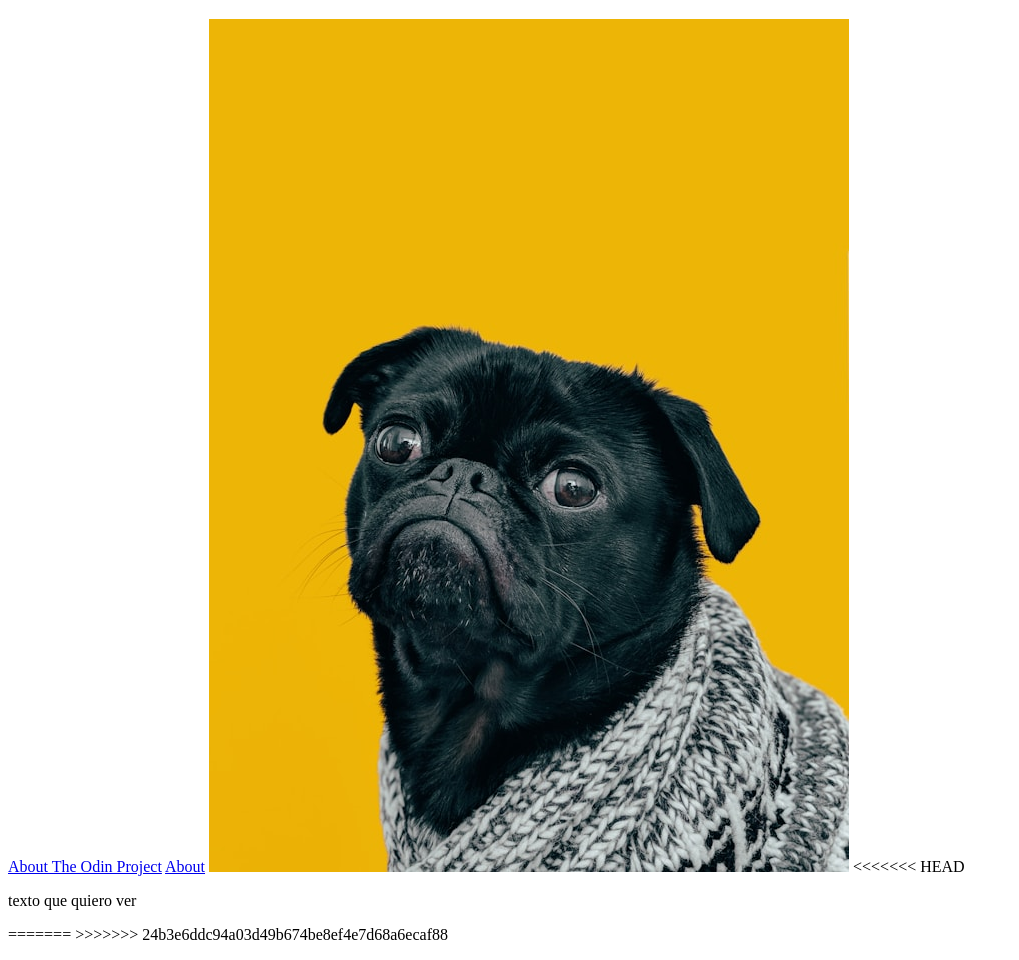
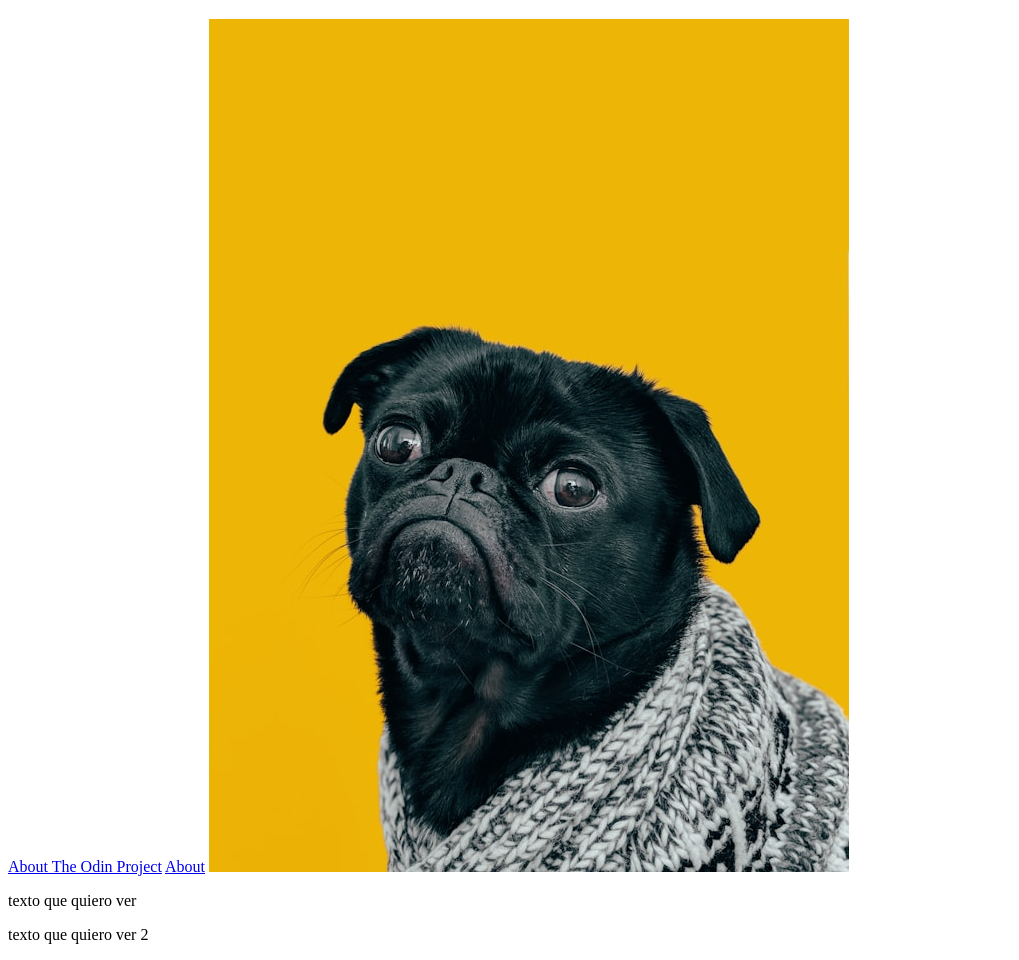
Before and after one commit to dvdaljdflores/Repositorio-3, a plain HTML site: page index.html in a window 1280 px wide. Shown: the part 61-1021 px from the top of the page, without its empty margins (0-1019 px from the left). Drawn offline with Linux system fonts and the light colour scheme.

Commit message:
Descripción de los cambios realizados

```diff
--- a/index.html
+++ b/index.html
@@ -12,11 +12,8 @@
     <a href="./pages/about.html">About</a>
 
     <img src="./images/dog.jpg">
-<<<<<<< HEAD
     <p> texto que quiero ver</p>
+    <p>texto que quiero ver 2</p>
 
-=======
-
->>>>>>> 24b3e6ddc94a03d49b674be8ef4e7d68a6ecaf88
   </body>
 </html>
```
